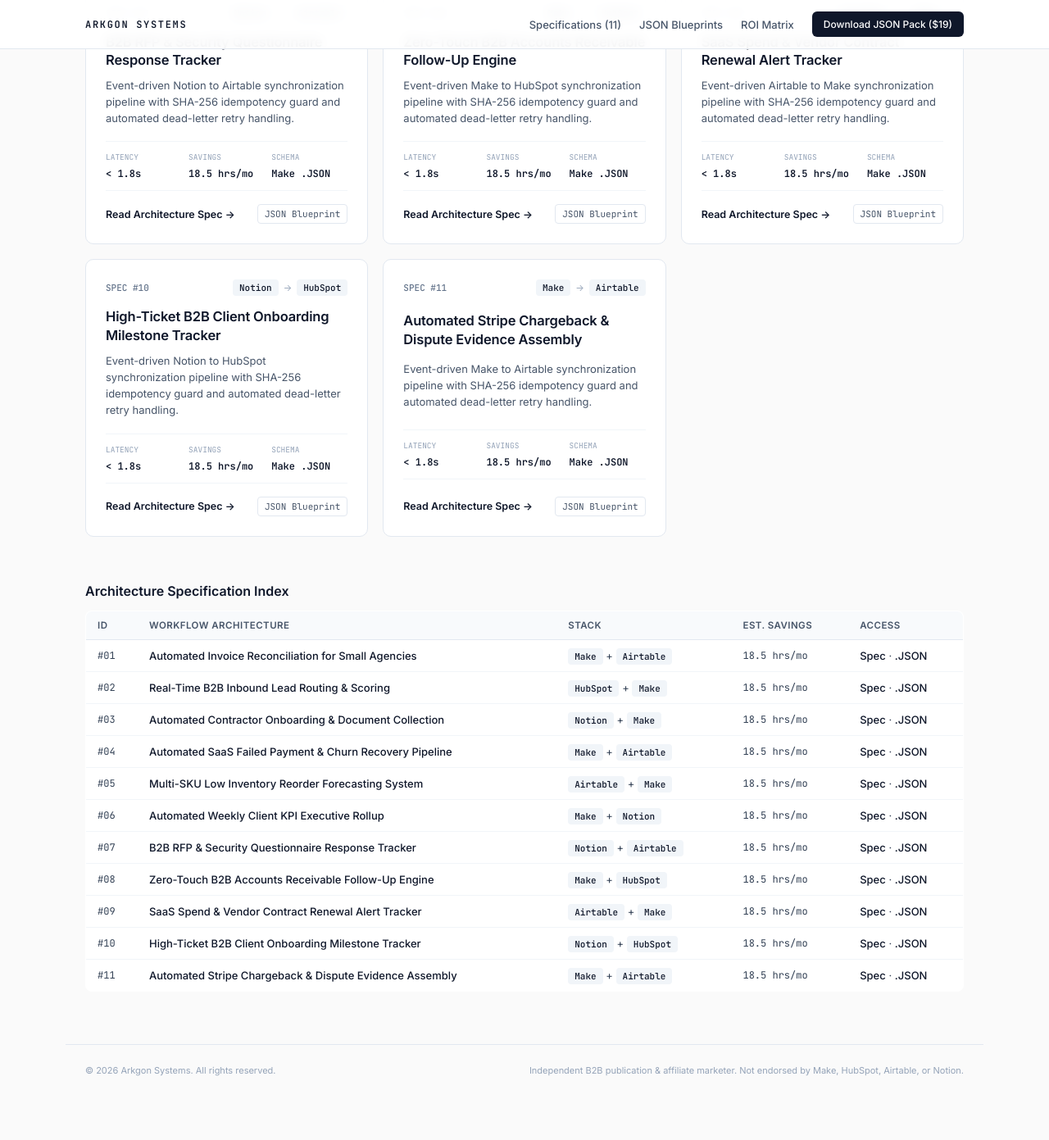
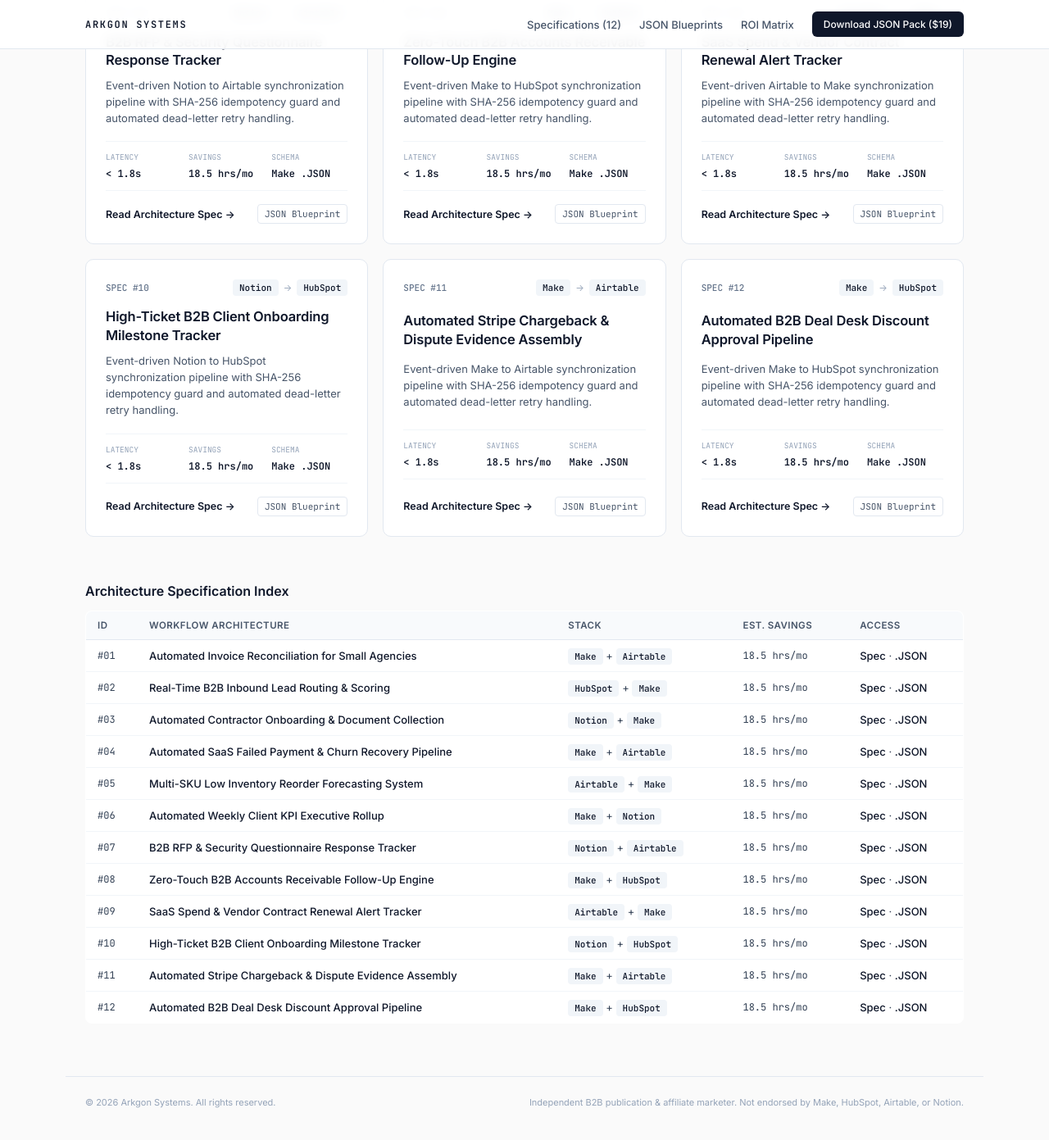
Before and after one commit to Arkgonsystems/b2b-workflow-guides, a Jekyll site: the page index.html, which Jekyll copies as it is, in a window 1280 px wide and 1400 px high, scrolled down 1189 px. Shown: the top 1391 px of the window at 82% size. Built offline with Jekyll 4.4.1, drawn with Linux system fonts in a browser that asks for light colours; before the commit the page ends 2550 px from its top, so only the background shows below that; some of the changed text lies outside the part shown.

```diff
--- a/index.html
+++ b/index.html
@@ -61,7 +61,7 @@
     <div class="topbar-inner">
       <a class="brand" href="https://arkgonsystems.github.io/b2b-workflow-guides/">ARKGON SYSTEMS</a>
       <nav class="nav">
-        <a href="#directory">Specifications (11)</a>
+        <a href="#directory">Specifications (12)</a>
         <a href="https://arkgonsystems.github.io/b2b-workflow-guides/blueprints.html">JSON Blueprints</a>
         <a href="#matrix">ROI Matrix</a>
         <a class="cta" href="https://platypusprime.gumroad.com/l/dncmng" target="_blank" rel="noopener">Download JSON Pack ($19)</a>
@@ -74,12 +74,12 @@
     <p class="sub">Production webhook orchestration specifications, SHA-256 idempotency schemas, and importable Make.com scenario blueprints across HubSpot, Airtable, and Notion.</p>
     <div class="hero-actions">
       <a class="btn-primary" href="https://platypusprime.gumroad.com/l/dncmng" target="_blank" rel="noopener">Get Complete Turnkey JSON Pack ($19)</a>
-      <a class="btn-secondary" href="https://arkgonsystems.github.io/b2b-workflow-guides/blueprints.html">Browse Blueprint Catalog (11 Live)</a>
+      <a class="btn-secondary" href="https://arkgonsystems.github.io/b2b-workflow-guides/blueprints.html">Browse Blueprint Catalog (12 Live)</a>
     </div>
     <div style="font-size:11px;color:#94a3b8;margin-top:16px;">Independent B2B technical publication. Some software links (such as <a href="https://www.make.com/en/register?pc=loudplatypus6" style="color:#64748b;">Make.com</a>, HubSpot, Airtable, and Notion) are referral links at no additional cost to you.</div>
   </section>
   <div class="controls" id="directory">
-    <div style="font-size:13px;font-weight:600;color:#0f172a;">Published Architecture Specifications (11)</div>
+    <div style="font-size:13px;font-weight:600;color:#0f172a;">Published Architecture Specifications (12)</div>
     <input class="search" type="search" id="q" placeholder="Filter by tool or workflow..." oninput="filterCards(this.value)">
   </div>
   <section class="grid" id="grid">
@@ -314,6 +314,27 @@
           <a class="btn-json" href="https://arkgonsystems.github.io/b2b-workflow-guides/blueprints.html">JSON Blueprint</a>
         </div>
       </article>
+      <article class="card" data-stack="make hubspot">
+        <div class="card-top">
+          <span class="spec-id">SPEC #12</span>
+          <div class="stack-pills">
+            <span class="pill">Make</span>
+            <span class="arrow">&rarr;</span>
+            <span class="pill">HubSpot</span>
+          </div>
+        </div>
+        <h2 class="card-title"><a href="https://arkgonsystems.github.io/b2b-workflow-guides/guides/hubspot-deal-stage-slack-approval-workflow.html">Automated B2B Deal Desk Discount Approval Pipeline</a></h2>
+        <p class="card-desc">Event-driven Make to HubSpot synchronization pipeline with SHA-256 idempotency guard and automated dead-letter retry handling.</p>
+        <div class="card-metrics">
+          <div><span class="m-label">LATENCY</span><span class="m-val">&lt; 1.8s</span></div>
+          <div><span class="m-label">SAVINGS</span><span class="m-val">18.5 hrs/mo</span></div>
+          <div><span class="m-label">SCHEMA</span><span class="m-val">Make .JSON</span></div>
+        </div>
+        <div class="card-actions">
+          <a class="btn-doc" href="https://arkgonsystems.github.io/b2b-workflow-guides/guides/hubspot-deal-stage-slack-approval-workflow.html">Read Architecture Spec &rarr;</a>
+          <a class="btn-json" href="https://arkgonsystems.github.io/b2b-workflow-guides/blueprints.html">JSON Blueprint</a>
+        </div>
+      </article>
   </section>
   <section class="matrix-sec" id="matrix">
     <h3>Architecture Specification Index</h3>
@@ -397,6 +418,13 @@
             <td class="mono">18.5 hrs/mo</td>
             <td><a href="https://arkgonsystems.github.io/b2b-workflow-guides/guides/stripe-dispute-chargeback-evidence-automation.html">Spec</a> &middot; <a href="https://platypusprime.gumroad.com/l/dncmng" target="_blank" rel="noopener">.JSON</a></td>
           </tr>
+          <tr>
+            <td class="mono">#12</td>
+            <td><a href="https://arkgonsystems.github.io/b2b-workflow-guides/guides/hubspot-deal-stage-slack-approval-workflow.html">Automated B2B Deal Desk Discount Approval Pipeline</a></td>
+            <td><span class="pill">Make</span> + <span class="pill">HubSpot</span></td>
+            <td class="mono">18.5 hrs/mo</td>
+            <td><a href="https://arkgonsystems.github.io/b2b-workflow-guides/guides/hubspot-deal-stage-slack-approval-workflow.html">Spec</a> &middot; <a href="https://platypusprime.gumroad.com/l/dncmng" target="_blank" rel="noopener">.JSON</a></td>
+          </tr>
       </tbody>
     </table>
   </section>
--- a/sitemap.xml
+++ b/sitemap.xml
@@ -13,4 +13,5 @@
   <url><loc>https://arkgonsystems.github.io/b2b-workflow-guides/guides/vendor-contract-renewal-alert-system.html</loc><lastmod>2026-10-23</lastmod><priority>0.8</priority></url>
   <url><loc>https://arkgonsystems.github.io/b2b-workflow-guides/guides/customer-onboarding-milestone-tracker.html</loc><lastmod>2026-10-23</lastmod><priority>0.8</priority></url>
   <url><loc>https://arkgonsystems.github.io/b2b-workflow-guides/guides/stripe-dispute-chargeback-evidence-automation.html</loc><lastmod>2026-10-23</lastmod><priority>0.8</priority></url>
+  <url><loc>https://arkgonsystems.github.io/b2b-workflow-guides/guides/hubspot-deal-stage-slack-approval-workflow.html</loc><lastmod>2026-10-23</lastmod><priority>0.8</priority></url>
 </urlset>
```
Also changed, not shown: blueprints.html (+10 -1 lines), blueprints/hubspot-deal-stage-slack-approval-workflow.json (added, +90 -0 lines), guides/hubspot-deal-stage-slack-approval-workflow.md (added, +65 -0 lines), vault-9x7k2m.html (+9 -1 lines), README.md.
